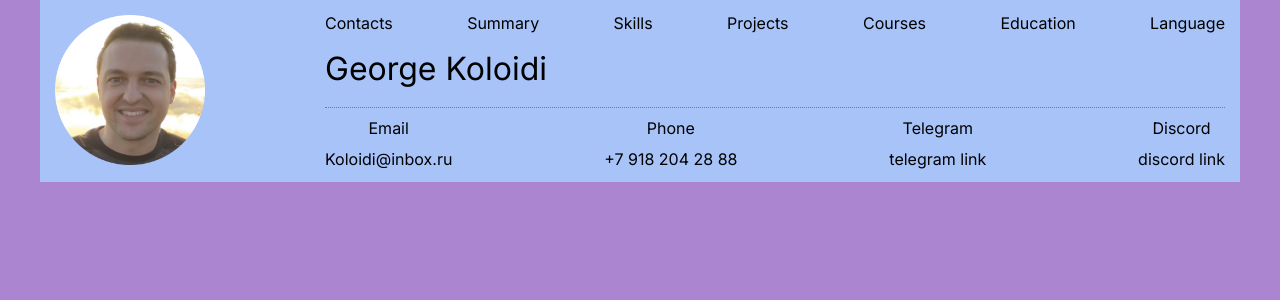
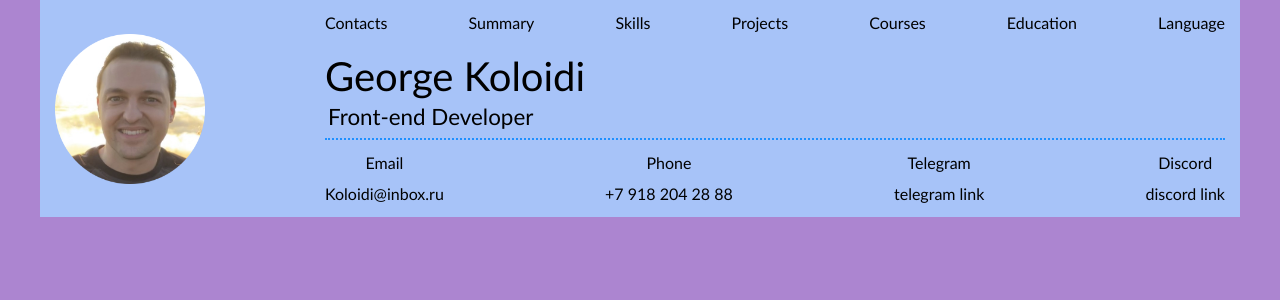
Before and after one commit to MaDKnighT404/my-cv, a React (Vite) app: page / in a window 1280 px wide. Shown: the top 300 px of the page. Built offline with nearby package versions, Linux system fonts and the light colour scheme.

Commit message:
refactor: add Title component. Change font family

```diff
--- a/src/components/Header/Header.module.scss
+++ b/src/components/Header/Header.module.scss
@@ -9,10 +9,4 @@
   width: 900px;
   display: flex;
   flex-direction: column;
-
-  &__title {
-    border-bottom: 1px dotted dodgerblue;
-    margin: 0;
-    padding: 0.68em 0;
-  }
 }
--- a/src/components/Header/Header.tsx
+++ b/src/components/Header/Header.tsx
@@ -1,6 +1,7 @@
 import { Logo } from './Logo';
 import { Navigation } from './Navigation';
 import { Contacts } from './Contacts';
+import { Title } from './Title';
 import styles from './Header.module.scss';
 
 export const Header = () => {
@@ -9,7 +10,7 @@ export const Header = () => {
       <Logo />
       <div className={styles['header-content']}>
         <Navigation />
-        <h1 className={styles['header-content__title']}>George Koloidi</h1>
+        <Title />
         <Contacts />
       </div>
     </header>
--- a/src/components/Header/Logo/Logo.module.scss
+++ b/src/components/Header/Logo/Logo.module.scss
@@ -1,2 +1,4 @@
 .logo {
+  display: flex;
+  align-self: center;
 }
--- /dev/null
+++ b/src/components/Header/Title/Title.module.scss
@@ -0,0 +1,15 @@
+.title {
+
+
+  &__name {
+    font-size: 2.5rem;
+    margin-top: 25px;
+  }
+
+  &__job {
+    font-size: 1.4rem;
+    padding: 10px 3px;
+    margin-bottom: 15px;
+    border-bottom: 2px dotted dodgerblue;
+  }
+}
--- /dev/null
+++ b/src/components/Header/Title/Title.tsx
@@ -0,0 +1,10 @@
+import styles from './Title.module.scss';
+
+export const Title = () => {
+  return (
+    <div className={styles['title']}>
+      <h1 className={styles['title__name']}>George Koloidi</h1>
+      <h2 className={styles['title__job']}>Front-end Developer</h2>
+    </div>
+  );
+};
--- /dev/null
+++ b/src/components/Header/Title/index.ts
@@ -0,0 +1 @@
+export * from './Title';
--- a/src/styles/index.scss
+++ b/src/styles/index.scss
@@ -1,4 +1,4 @@
-@import 'https://fonts.googleapis.com/css2?family=Inter:wght@400;500;600;700&display=swap';
+@import url('https://fonts.googleapis.com/css2?family=Lobster&family=Roboto:wght@300;400;500;700;900&display=swap');
 @import 'reset';
 @import 'normalize';
 @import 'layouts';
@@ -7,7 +7,7 @@
 @import 'themes/dark';
 
 body {
-  font-family: Inter, sans-serif, ui-sans-serif, system-ui, -apple-system, Arial;
+  font-family: 'Trebuchet MS', 'Lucida Sans Unicode', 'Lucida Grande', 'Lucida Sans', Arial, sans-serif;
   font-size: 16px;
 }
 
--- a/src/styles/normalize.scss
+++ b/src/styles/normalize.scss
@@ -30,16 +30,6 @@ body {
 
 main {
   display: block;
-}
-
-/**
- * Correct the font size and margin on `h1` elements within `section` and
- * `article` contexts in Chrome, Firefox, and Safari.
- */
-
-h1 {
-  font-size: 2em;
-  margin: 0.67em 0;
 }
 
 /* Grouping content
```
